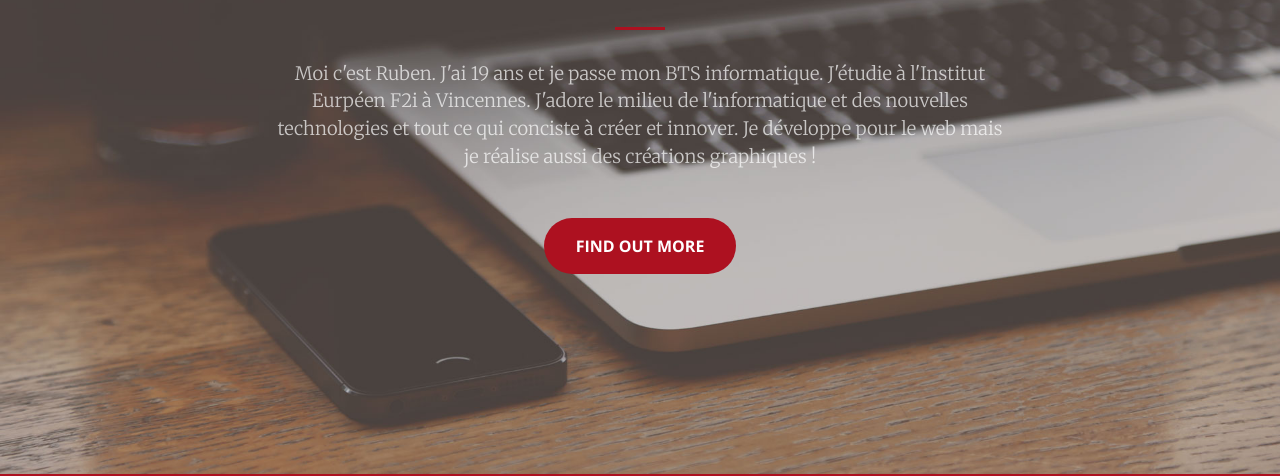
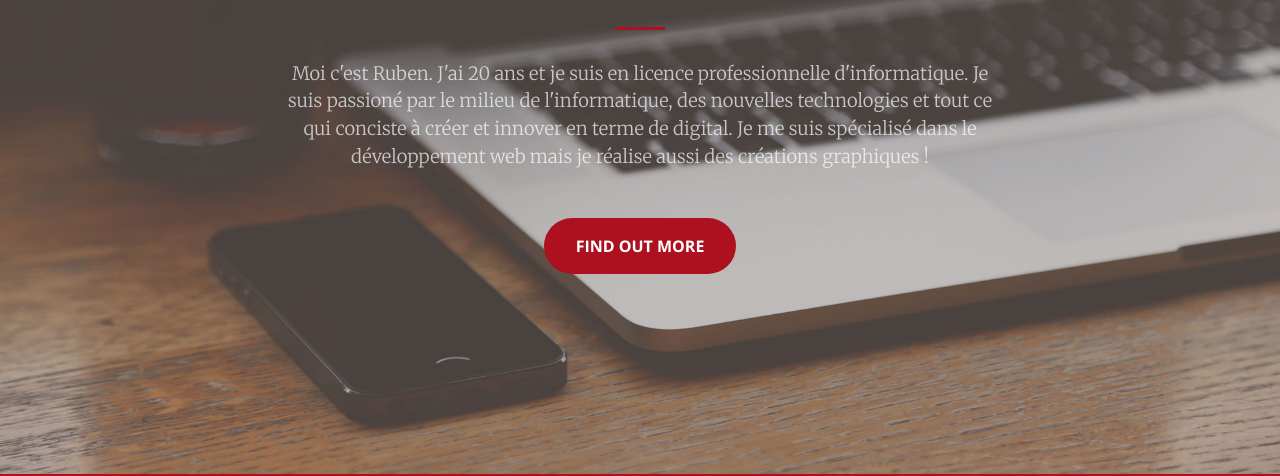
Before and after one commit to rubenmalka/PortfolioRubenMalka, a website: page index.html in a window 1280 px wide. Shown: the part 326-802 px from the top of the page. Drawn offline with nearby package versions, Linux system fonts and the light colour scheme.

Commit message:
presentation

```diff
--- a/index.html
+++ b/index.html
@@ -68,9 +68,9 @@
           </div>
           <div class="col-lg-8 mx-auto">
             <p class="text-faded mb-5">
-Moi c'est Ruben. J'ai 19 ans et je passe mon BTS informatique. J'étudie à l'Institut Eurpéen F2i à Vincennes. J'adore le milieu de l'informatique et des nouvelles technologies et tout ce qui conciste à créer et innover.
+Moi c'est Ruben. J'ai 20 ans et je suis en licence professionnelle d'informatique. Je suis passioné par le milieu de l'informatique, des nouvelles technologies et tout ce qui conciste à créer et innover en terme de digital.
 
-Je développe pour le web mais je réalise aussi des créations graphiques !</p>
+Je me suis spécialisé dans le développement web mais je réalise aussi des créations graphiques !</p>
             <a class="btn btn-primary btn-xl js-scroll-trigger" href="#about">Find Out More</a>
           </div>
         </div>
```
